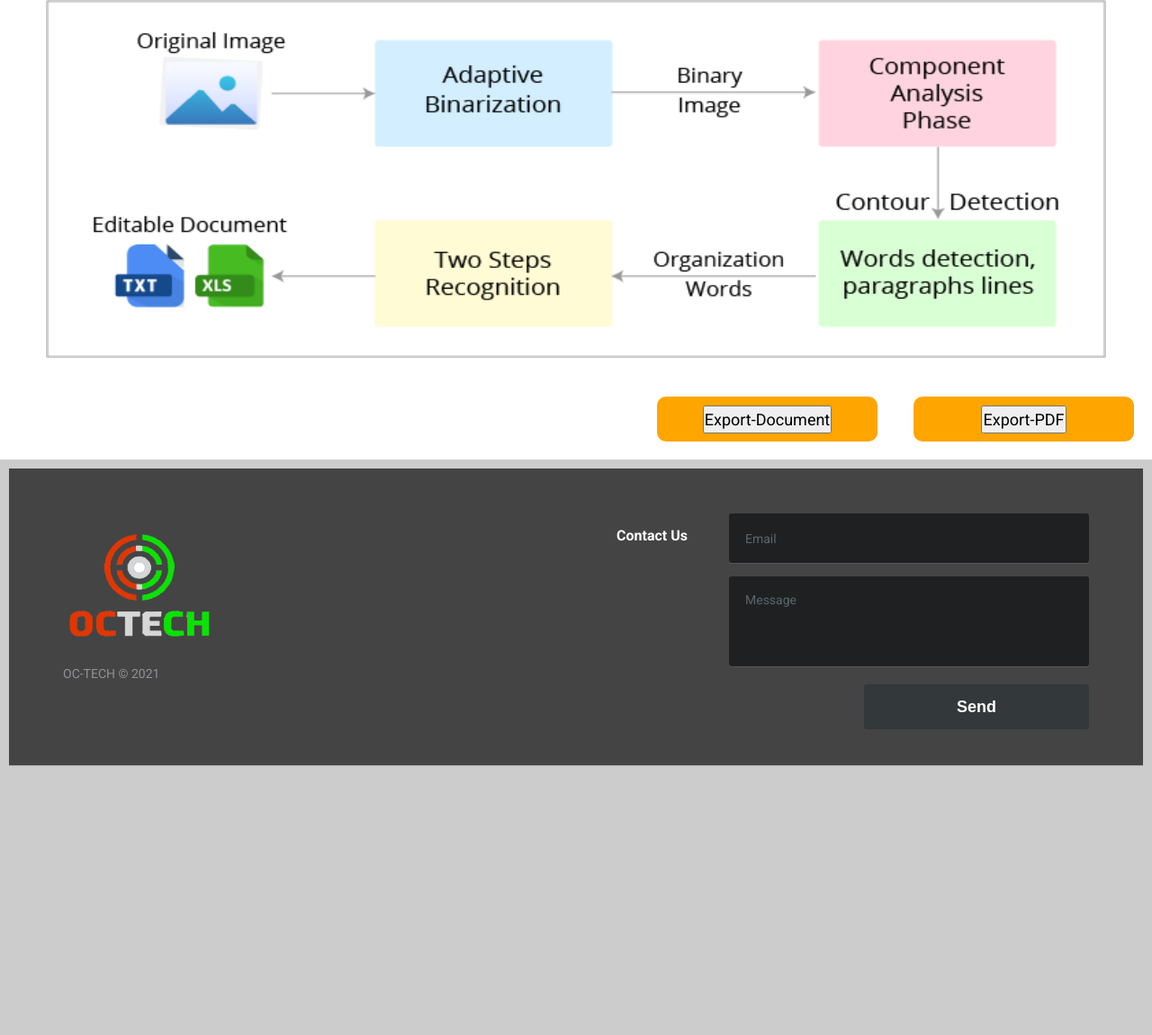
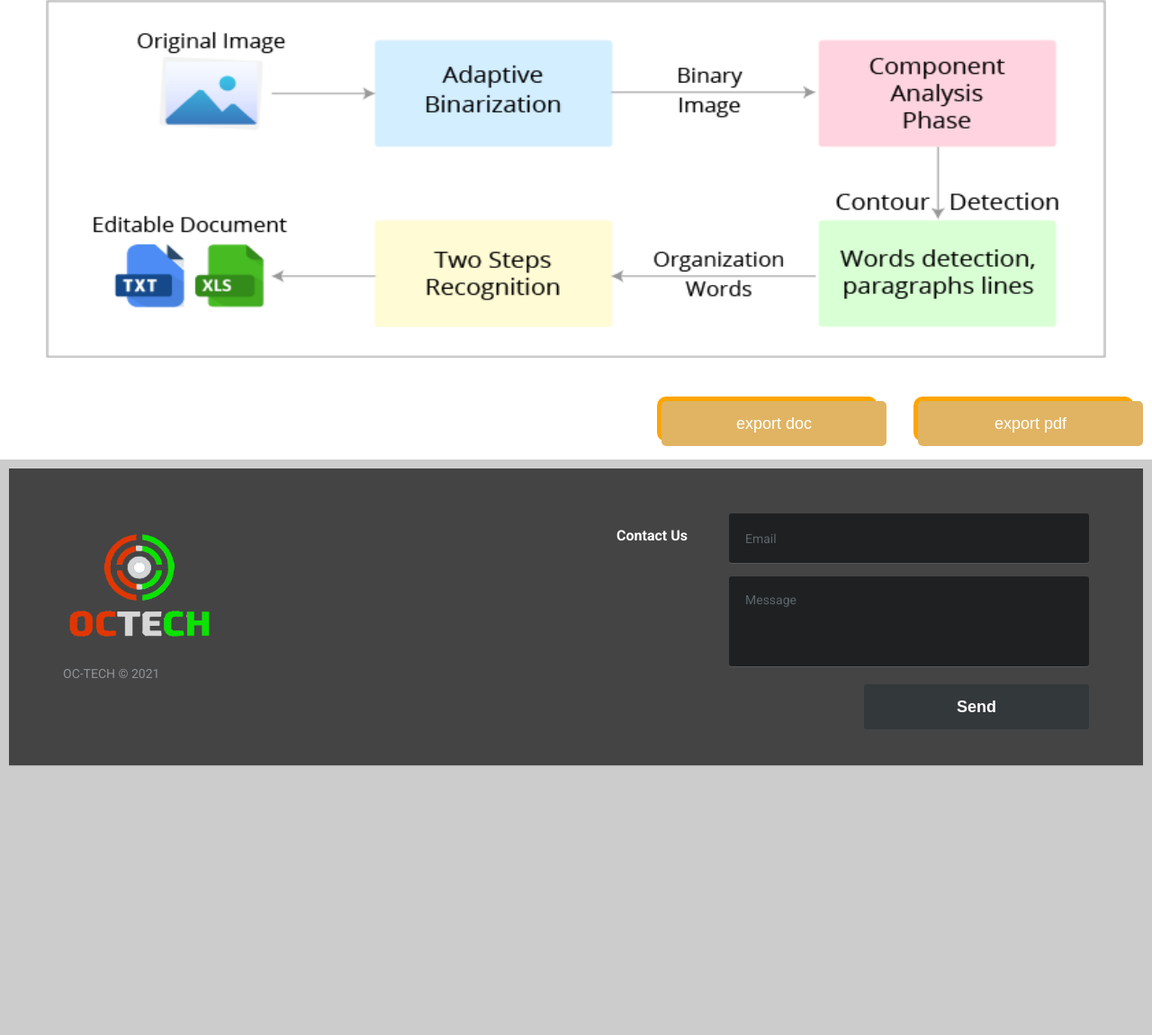
Before and after one commit to aadyaasrivastava/hindi_ocr, a Flask app: page / in a window 1280 px wide. Shown: the part 1364-2515 px from the top of the page at 90% size. Run offline with Flask 2, Linux system fonts and the light colour scheme; some libraries are stand-ins or nearby versions.

Commit message:
export pdf button

```diff
--- a/webapp/templates/index.html
+++ b/webapp/templates/index.html
@@ -440,7 +440,10 @@
             <div class="button_1">
                 <form action = "http://localhost:5000/downloader/pdf" method = "POST"
                 enctype = "multipart/form-data" >
-                <input type=submit value= Export-PDF>
+                <div class="btn_three">
+                    <button type="submit">export pdf</button></a>
+
+                </div>
                 </form>
 
 
@@ -449,9 +452,12 @@
             <br>
 
             <div class="button_2">
-                <form action = "http://localhost:5000/downloader/document" method = "POST"
+                <form action = "http://localhost:5000/downloader/doc" method = "POST"
                 enctype = "multipart/form-data" >
-                <input type=submit value=Export-Document >
+                <div class="btn_three">
+                    <button type="submit">export doc</button></a>
+
+                </div>
                 </form>
 
 
```
